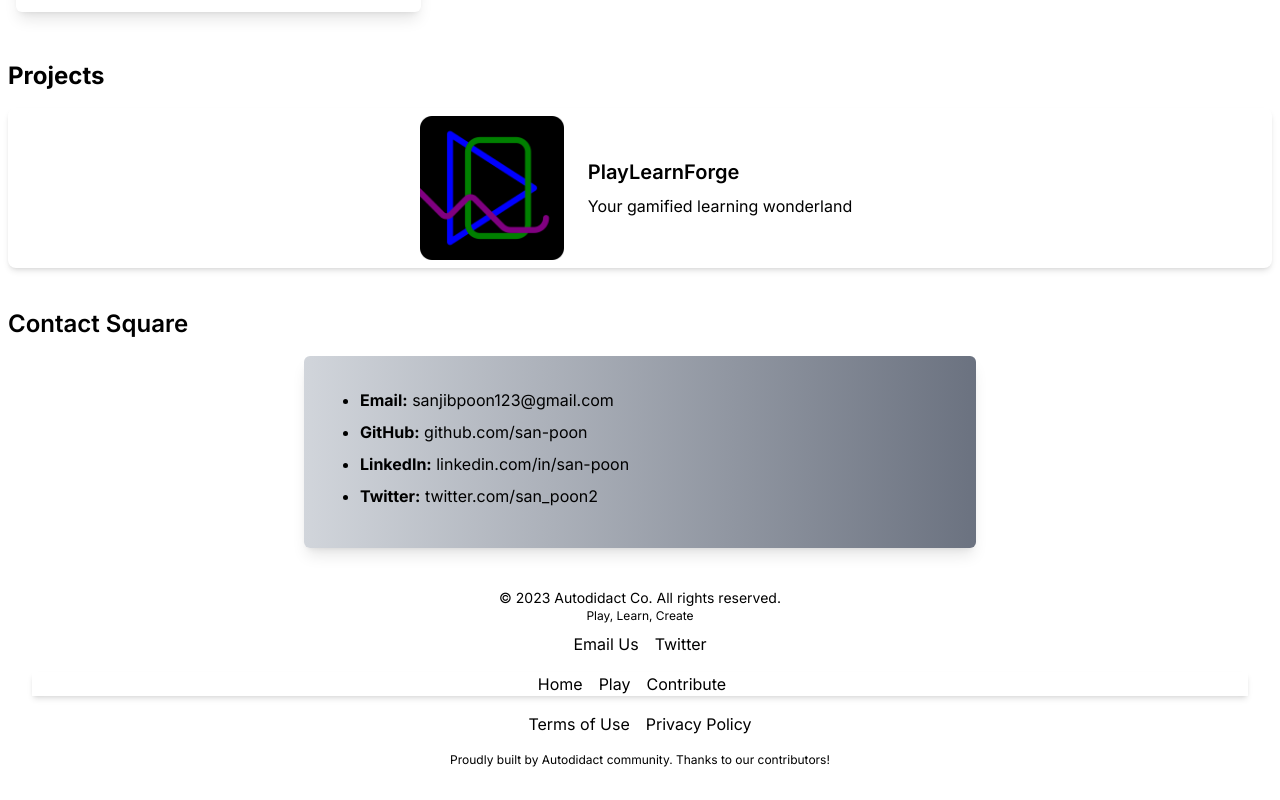
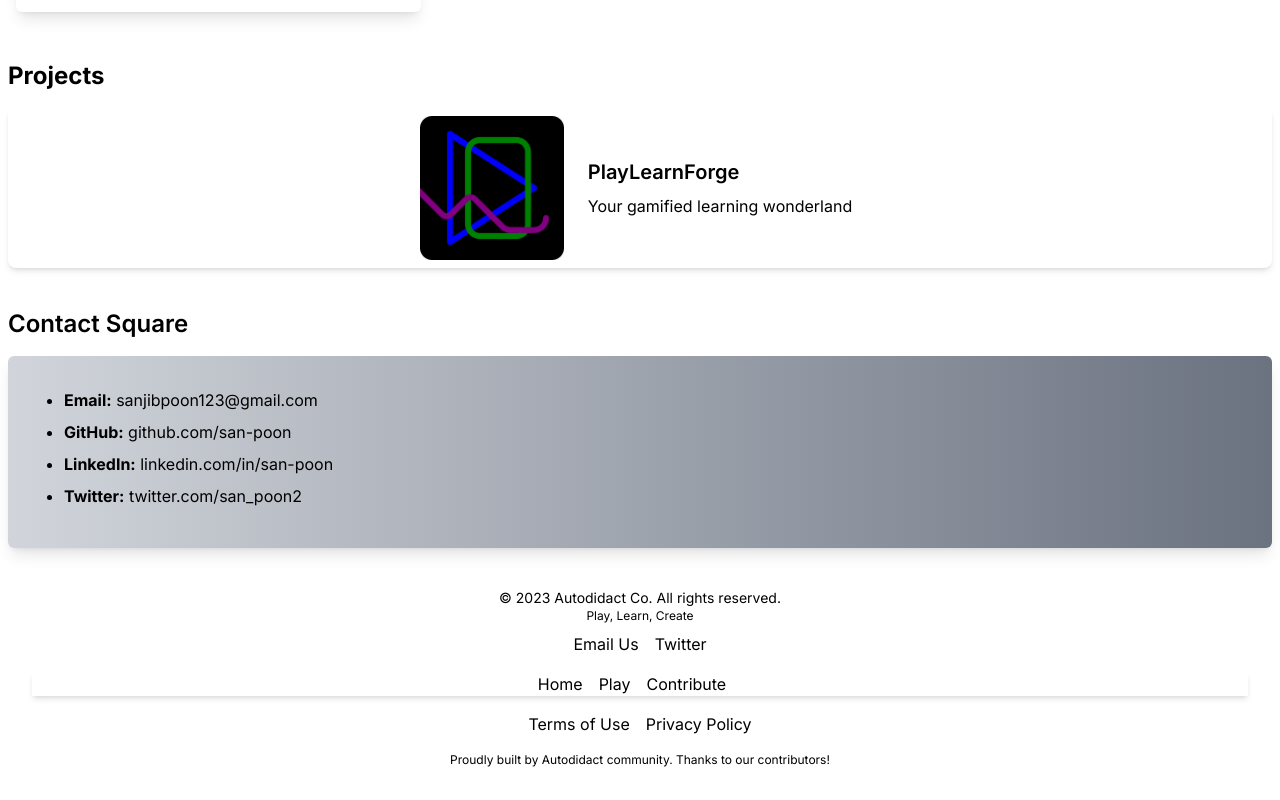
Before and after one commit to san-poon/nexus-adept, a Next.js app: page /portfolio in a window 1280 px wide. Shown: the part 712-1512 px from the top of the page. Built offline with nearby package versions, Linux system fonts and the light colour scheme.

Commit message:
Remove max width from portfolio contacts container

```diff
--- a/app/portfolio/components/contact-square.tsx
+++ b/app/portfolio/components/contact-square.tsx
@@ -10,7 +10,7 @@ export default function ContactSquare() {
     return (
         <div className="mt-6 p-2">
             <h2 className="text-2xl font-semibold mb-4">Contact Square</h2>
-            <div className="bg-gradient-to-r dark:from-gray-800 dark:to-gray-600 from-gray-300 to-gray-500 p-8 rounded-md shadow-lg max-w-2xl mx-auto">
+            <div className="bg-gradient-to-r dark:from-gray-800 dark:to-gray-600 from-gray-300 to-gray-500 p-8 rounded-md shadow-lg">
                 <ul className="list-disc ml-6">
                     {contactInfo.map(({ label, value }) => (
                         <li key={label} className="mb-2">
```
